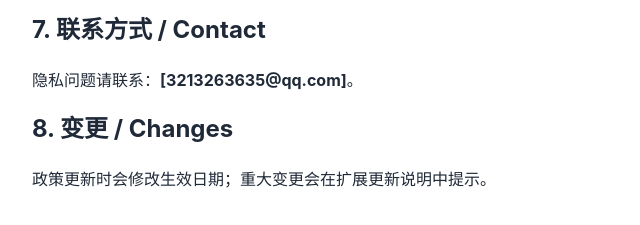
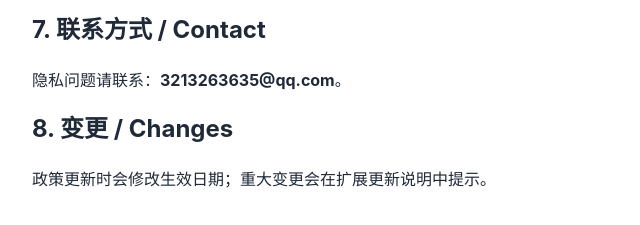
Before and after one commit to 5yu-zhu/privacy-policy, a plain HTML site: page index.html in a window 1280 px wide. Shown: the part 1546-1771 px from the top of the page, 198-838 px from the left. Drawn offline with Linux system fonts and the light colour scheme.

Commit message:
Update contact email format in index.html

```diff
--- a/index.html
+++ b/index.html
@@ -33,7 +33,7 @@ This Privacy Policy applies to the Microsoft Edge extension “Original Text Rep
 <h2>6. 儿童 / Children</h2>
 <p>本扩展不面向儿童，也不主动收集儿童个人信息。</p>
 <h2>7. 联系方式 / Contact</h2>
-<p>隐私问题请联系：<strong>[3213263635@qq.com]</strong>。</p>
+<p>隐私问题请联系：<strong>3213263635@qq.com</strong>。</p>
 <h2>8. 变更 / Changes</h2>
 <p>政策更新时会修改生效日期；重大变更会在扩展更新说明中提示。</p>
 </body></html>
```
